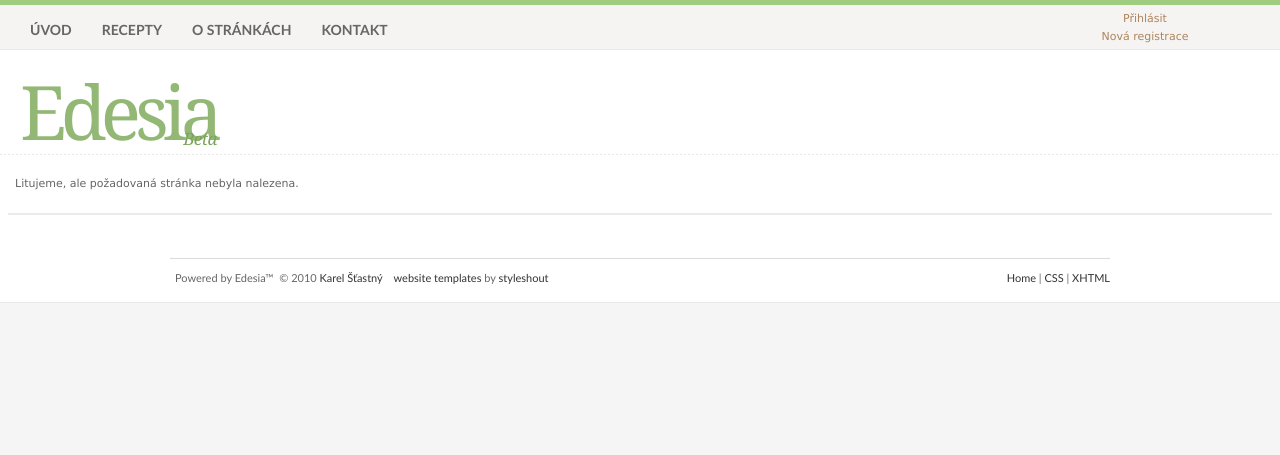
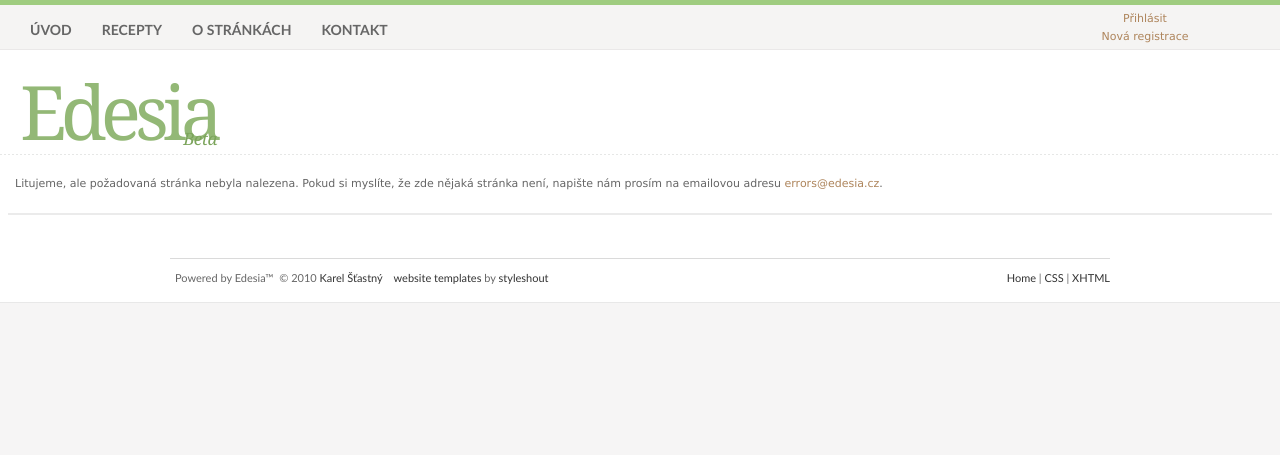
Before and after one commit to kstastny/edesia, a Django app: template templates/404.html in a window 1280 px wide. Shown: the top 455 px of the page. Run offline with Django 3.2, Linux system fonts and the light colour scheme; the template is opened without the code that fills it, so the values that code supplies are empty; parts of the project's set-up code (start-up, migrations or seed data) failed here and were passed over; some libraries are stand-ins or nearby versions.

Commit message:
Finished default 404 page

```diff
--- a/templates/404.html
+++ b/templates/404.html
@@ -11,7 +11,8 @@
 {% block content %}
 
 
-<p>Litujeme, ale požadovaná stránka nebyla nalezena.</p>
+<p>Litujeme, ale požadovaná stránka nebyla nalezena. Pokud si myslíte, že zde nějaká stránka není, napište nám prosím
+na emailovou adresu <a href="mailto:errors@edesia.cz">errors@edesia.cz</a>.</p>
 
 {% endblock content %}
 
```
